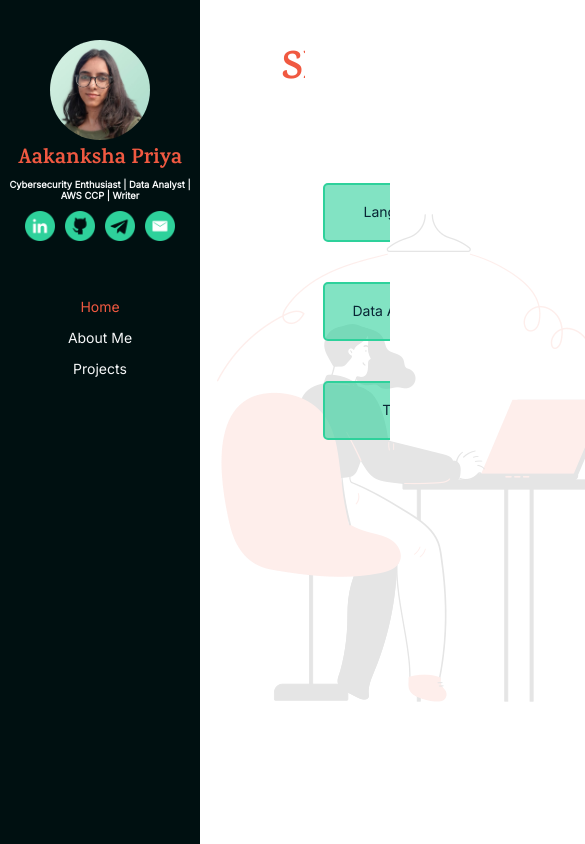
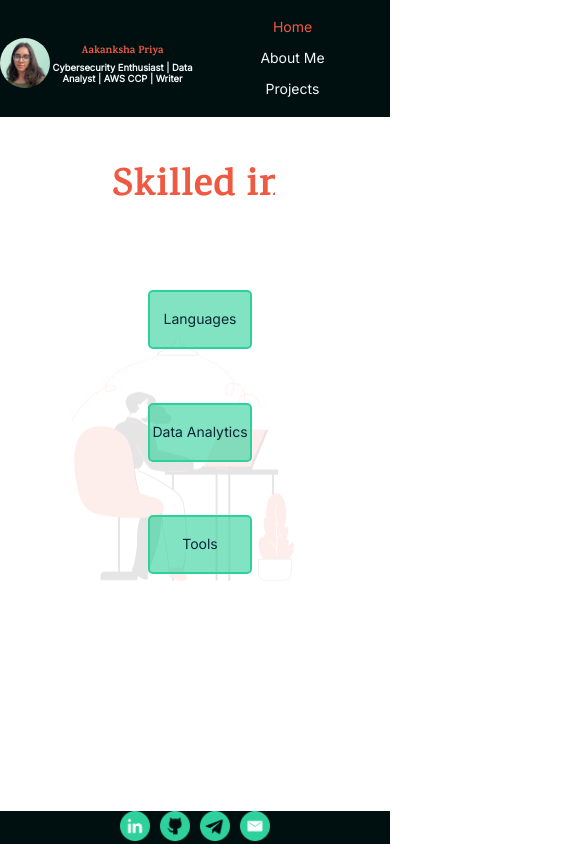
Before and after one commit to an0nym0usraven/an0nym0usraven.github.io, a plain HTML site: page index.html in a window 390 px wide. Shown: the top 844 px of the page, 585 px wide, since content can reach past the window. Drawn offline with nearby package versions, Linux system fonts and the light colour scheme.

Commit message:
m-compatible-1

```diff
--- a/home.css
+++ b/home.css
@@ -217,3 +217,77 @@
     width: 70%;
     margin: 20px auto;
 }
+
+@media screen and (max-width: 600px) {
+    @keyframes typing {
+        from {
+            width: 0
+        }
+
+        to {
+            width: 100%
+        }
+    }
+
+    #skills{
+        width: 80%;
+        min-width: none;
+        max-width: 600px;
+        height: 40vh;
+        /* background-color: #2ed19b; */
+    }
+
+    .skill-item{
+        width: 100px;
+        margin-top: 10px;
+    }
+
+    .fnt-mob{
+        font-size: 0.785em;
+    }
+
+    #skill-card{
+        width: 30%;
+    }
+
+
+
+    .timeline{
+        width: 100%;
+    }
+
+    .timeline::after{
+        left: 50%;
+    }
+
+    .container::after{
+        right: 16px;
+    }
+
+    .left::before{
+        right: 12px;
+        top: 22px;
+    }
+
+    .right::before{
+        left: 10px;
+        /* background-color: #2ed19b; */
+    }
+    .container{
+        padding: 20px;
+    }
+    .container::after{
+        right: -23px;
+    }
+
+    .row{
+        /* height: 300px; */
+        margin-top: 2px;
+        /* height: 100px; */
+        background-color: #F05941;
+    }
+
+    .card{
+        height: 200px;
+    }
+}
--- a/index.html
+++ b/index.html
@@ -17,8 +17,11 @@
     <div id="left-panel" class="bg-black color-white fnt-inter">
         <div id="profile">
             <img src="images/profile.jpeg" alt="Profile Image" id="profile-img">
-            <h3 class="fnt-karma color-orange">Aakanksha Priya</h3>
-            <h6>Cybersecurity Enthusiast | Data Analyst | AWS CCP | Writer</h6>
+            <div>
+                <h3 class="fnt-karma color-orange">Aakanksha Priya</h3>
+                <h6>Cybersecurity Enthusiast | Data Analyst | AWS CCP | Writer</h6>
+            </div>
+
             <div class="social-icons">
                 <a href="https://www.linkedin.com/in/aakanksha-/" target="_blank" id="linkedin">
                     <img src="images/linkedin.png" alt="Social Media Icon 1">
--- a/script.js
+++ b/script.js
@@ -144,7 +144,7 @@ $(document).ready(function () {
             $("#heading").append("<h2>Skilled in...</h2>");
             $("#heading > h2").addClass("fnt-karma color-orange typewriter");
             $("#content").append(`
-            <div id="skills" class="color-black">
+            <div id="skills" class="color-black fnt-mob">
                 <div id="languages" class="skill-item">
                     Languages
                 </div>
@@ -331,7 +331,7 @@ $(document).ready(function () {
             $("#content").append(
                 `
                 <p>Here are some of the projects I have worked on during my academic journey.<p/>
-                <div class="row">
+                <div class="row fnt-mob">
                 <div class="card">
                     <a
                         href="https://github.com/an0nym0usraven/Secure-Transaction-on-Ecommerce-website-using-behavioural-techniques">
@@ -366,7 +366,7 @@ $(document).ready(function () {
                 </div>
             </div>
 
-            <div class="row">
+            <div class="row fnt-mob">
                 <div class="card">
                     <a href="https://github.com/an0nym0usraven/iRevolution">
                         <img src="images/projects/irevolution.png" alt="snapshot from project 3">
@@ -399,7 +399,7 @@ $(document).ready(function () {
                     </a>
                 </div>
             </div>
-            <div class="row">
+            <div class="row fnt-mob">
                 <div class="card">
                     <a
                         >
@@ -549,4 +549,11 @@ $(document).ready(function () {
             $("#content").append("<p>You can reach me at <a href='mailto:aakanksha.priya2020@vitbhopal.ac.in'>email</a>.</p><p>You can reach me on <a href='https://t.me/sparkling_cyanidee' target='_blank'>telegram</a>.</p>");
         }
     })
+
+
+    // if ($(window).width() <= 600){
+
+
+
+    // }
 });
--- a/styles.css
+++ b/styles.css
@@ -16,7 +16,8 @@ h3 {
     margin: 2px;
 }
 
-p, h6 {
+p,
+h6 {
     margin: 0;
 }
 
@@ -112,11 +113,87 @@ p, h6 {
 @media screen and (max-width: 600px) {
     body {
         font-size: 14px;
+        display: flex;
+        flex-direction: column;
+        width: 100vw;
     }
 
     h1 {
         font-size: 1.5em;
     }
+
+    #left-panel {
+        height: 100px;
+        width: 100vw;
+        min-width: none;
+        z-index: 10;
+        display: flex;
+        flex-direction: row;
+    }
+
+    #profile {
+        float: left;
+        width: 50%;
+        flex-direction: row;
+        margin-top: 8px;
+    }
+
+    #profile-img {
+        width: 50px;
+        height: 50px;
+    }
+
+    .social-icons{
+        position: fixed;
+        bottom: 0;
+        width: 100vw;
+        background-color: #001011;
+    }
+
+    #menu{
+        margin-top: 4px;
+        width: 30px;
+    }
+    .menu-item{
+        float: right;
+    }
+
+    #right-panel{
+        width: 100vw;
+        height: 100vh;
+        margin-top: 0px;
+    }
+
+    #heading{
+        width: 100vw;
+    }
+
+    #skills{
+        width: 90vw;
+    }
+
+    #illustration{
+        transform: translateX(-50%) scale(0.5);
+        width: 600px;
+        position: absolute;
+        left: 50%;
+        bottom: auto;
+        visibility: visible;
+    }
+    h3 {
+        font-size: 0.75em;
+        margin: 2px;
+    }
+
+    p,
+    h6 {
+        margin: 0;
+    }
+
+    #content{
+        width: 100%;
+    }
+
 }
 
 h4 {
@@ -129,7 +206,7 @@ h5 {
 }
 
 
-#illustration{
+#illustration {
     margin-top: 50px;
     position: absolute;
     bottom: 15%;
```
